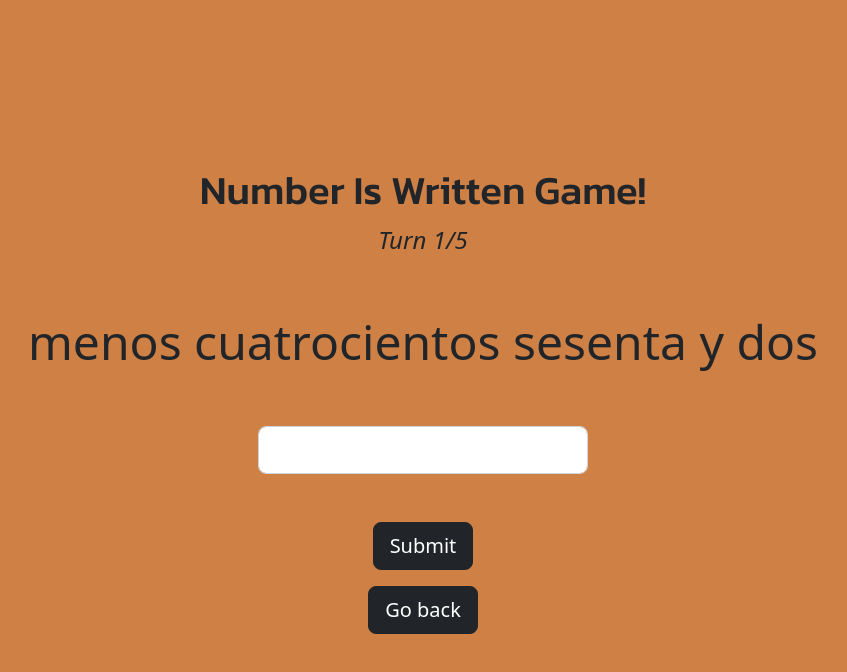
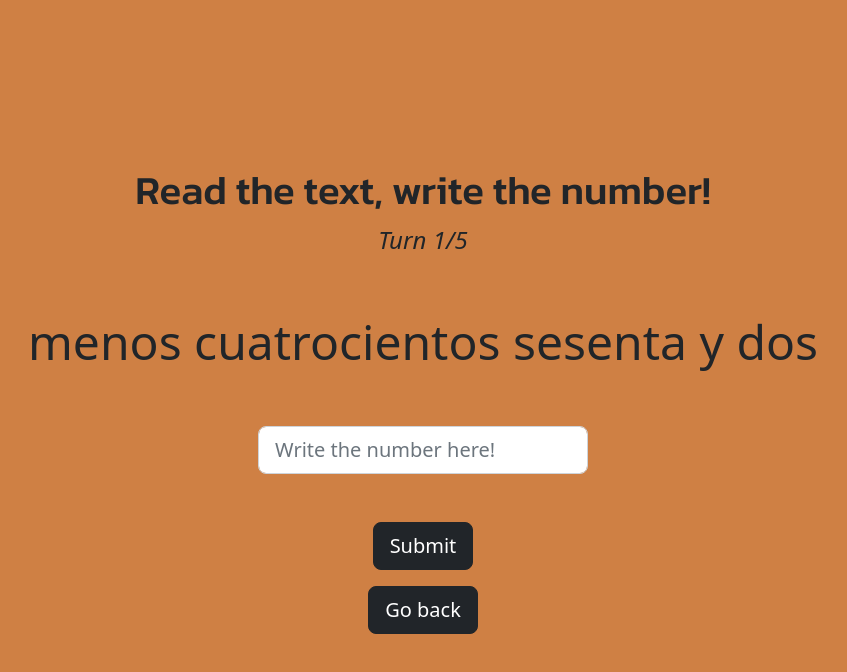
Before and after one commit to adam-carruthers/neifo, a React (Create React App) app: page / in a window 1280 px wide. Both pictures are taken after a click on the button "Start Game". Shown: the top 672 px of the page, without its empty margins (217-1064 px from the left). Built offline with nearby package versions, Linux system fonts and the light colour scheme.

Commit message:
Better copy

```diff
--- a/src/components/NumberIsWrittenGame.tsx
+++ b/src/components/NumberIsWrittenGame.tsx
@@ -59,7 +59,7 @@ const NumberIsWrittenGame = ({ goToMenu }: Props) => {
   return (
     <div className="container">
       <div className="minh-vh d-flex flex-column justify-content-center align-items-center py-5">
-        <h1 className="mb-2">Number Is Written Game!</h1>
+        <h1 className="mb-2">Read the text, write the number!</h1>
 
         <div className="mb-5 fs-4">
           <i>
@@ -80,6 +80,7 @@ const NumberIsWrittenGame = ({ goToMenu }: Props) => {
             className="form-control form-control-lg mb-5 w-100"
             value={guess}
             onChange={(e) => setGuess(e.target.value)}
+            placeholder="Write the number here!"
           />
 
           <input
```
